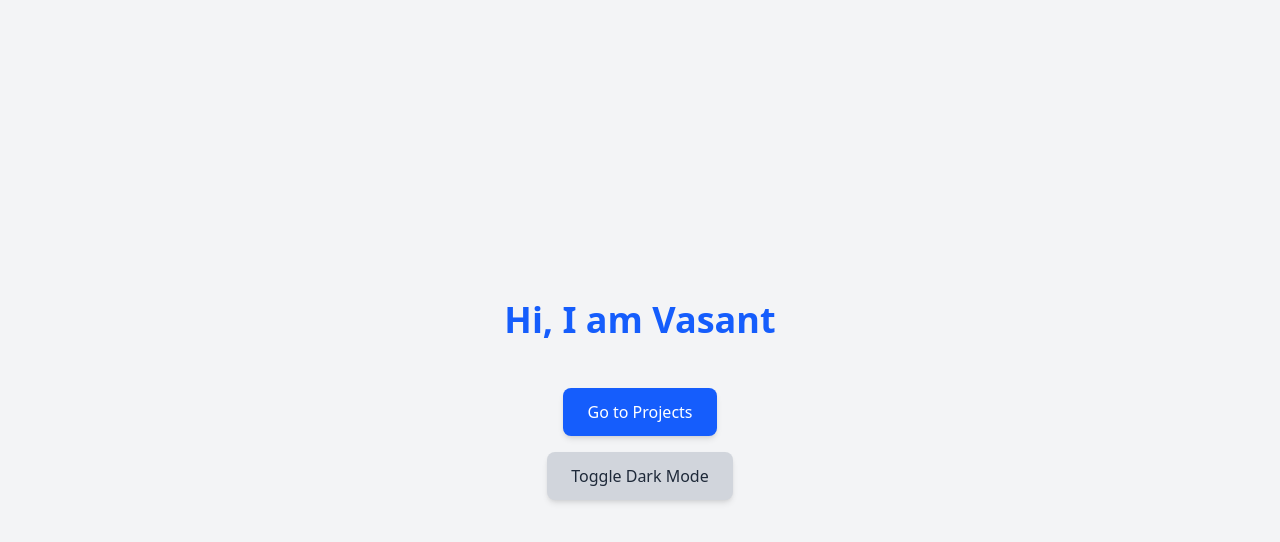
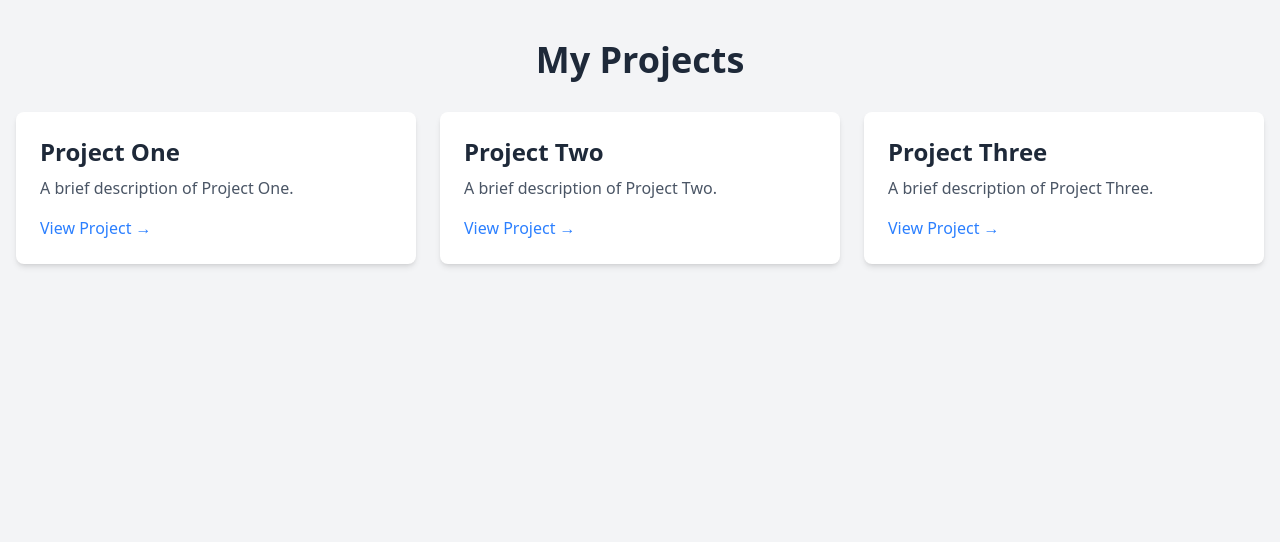
Before and after one commit to Vasant19/myportfolio, a SvelteKit app: page /projects in a window 1280 px wide. Shown: the top 542 px of the page. Built offline with nearby package versions, Linux system fonts and the light colour scheme.

Commit message:
refactor: remove dark mode functionality and update project page layout

```diff
--- a/src/routes/+page.svelte
+++ b/src/routes/+page.svelte
@@ -1,46 +1,9 @@
 <script lang="ts">
-  import { onMount } from 'svelte';
-
-  let darkMode = false;
-
-  onMount(() => {
-    const savedTheme = localStorage.getItem('theme');
-    if (savedTheme === 'dark') {
-      darkMode = true;
-      document.documentElement.classList.add('dark');
-    }
-  });
-
-  function toggleDarkMode() {
-    darkMode = !darkMode;
-    if (darkMode) {
-      document.documentElement.classList.add('dark');
-      localStorage.setItem('theme', 'dark');
-    } else {
-      document.documentElement.classList.remove('dark');
-      localStorage.setItem('theme', 'light');
-    }
-  }
 </script>
 
-<main class="flex flex-col items-center justify-center h-screen bg-gray-100 dark:bg-gray-900 transition-colors">
-  <h1 class="text-4xl font-bold text-center text-blue-600 dark:text-blue-400">Hi, I am Vasant</h1>
-  <button
-    class="mt-6 px-4 py-2 bg-blue-600 text-white rounded hover:bg-blue-700 dark:bg-blue-400 dark:hover:bg-blue-500 transition-colors"
-    on:click={() => (window.location.href = '/projects')}
-  >
-    Go to Projects
-  </button>
-  <button
-    class="mt-4 px-4 py-2 bg-gray-300 text-gray-800 rounded hover:bg-gray-400 dark:bg-gray-700 dark:text-gray-200 dark:hover:bg-gray-600 transition-colors"
-    on:click={toggleDarkMode}
-  >
-    Toggle {darkMode ? 'Light' : 'Dark'} Mode
-  </button>
+<main class="flex flex-col items-center justify-center h-screen bg-gray-100">
+  <h1 class="text-4xl font-bold text-center text-blue-600">Welcome to My Portfolio</h1>
+  <p class="mt-4 text-lg text-center text-gray-700">This is a simple home page to showcase my work.</p>
+
+
 </main>
-
-<style>
-  :global(html) {
-    transition: background-color 0.3s, color 0.3s;
-  }
-</style>
--- a/src/routes/projects/+page.svelte
+++ b/src/routes/projects/+page.svelte
@@ -1,67 +1,29 @@
-<script lang="ts">
-    import { onMount } from 'svelte';
+<script>
+  export let projects = [
+    { title: "Project One", description: "A brief description of Project One.", link: "#" },
+    { title: "Project Two", description: "A brief description of Project Two.", link: "#" },
+    { title: "Project Three", description: "A brief description of Project Three.", link: "#" },
+  ];
+</script>
 
-    let darkMode = false;
-
-    onMount(() => {
-      const savedTheme = localStorage.getItem('theme');
-      if (savedTheme === 'dark') {
-        darkMode = true;
-        document.documentElement.classList.add('dark');
-      }
-    });
-
-    function toggleDarkMode() {
-      darkMode = !darkMode;
-      if (darkMode) {
-        document.documentElement.classList.add('dark');
-        localStorage.setItem('theme', 'dark');
-      } else {
-        document.documentElement.classList.remove('dark');
-        localStorage.setItem('theme', 'light');
-      }
-    }
-  </script>
-
-  <main class="flex flex-col items-center justify-center h-screen bg-gray-100 dark:bg-gray-900 transition-all ease-in-out duration-500 opacity-0 animate-fadeIn">
-    <h1 class="text-4xl font-bold text-center text-blue-600 dark:text-blue-400 mb-6 transform transition-transform duration-500 hover:scale-105">
-      Hi, I am Vasant
-    </h1>
-    <button
-      class="mt-6 px-6 py-3 bg-blue-600 text-white rounded-lg shadow-md hover:shadow-xl hover:bg-blue-700 dark:bg-blue-400 dark:hover:bg-blue-500 transition-all transform duration-300 ease-in-out hover:scale-105"
-      on:click={() => (window.location.href = '/projects')}
-    >
-      Go to Projects
-    </button>
-    <button
-      class="mt-4 px-6 py-3 bg-gray-300 text-gray-800 rounded-lg shadow-md hover:shadow-xl dark:bg-gray-700 dark:text-gray-200 dark:hover:bg-gray-600 transition-all transform duration-300 ease-in-out hover:scale-105"
-      on:click={toggleDarkMode}
-    >
-      Toggle {darkMode ? 'Light' : 'Dark'} Mode
-    </button>
-  </main>
-
-  <style>
-    :global(html) {
-      transition: background-color 0.3s, color 0.3s;
-    }
-
-    /* Fade In Animation for the entire page */
-    @keyframes fadeIn {
-      0% {
-        opacity: 0;
-      }
-      100% {
-        opacity: 1;
-      }
-    }
-
-    .animate-fadeIn {
-      animation: fadeIn 1s ease-in-out forwards;
-    }
-
-    /* Optional: Smooth shadow animation for buttons */
-    .btn {
-      transition: box-shadow 0.3s ease;
-    }
-  </style>
+<section class="min-h-screen bg-gray-100 py-10">
+  <div class="container mx-auto px-4">
+    <h1 class="text-4xl font-bold text-center text-gray-800 mb-8">My Projects</h1>
+    <div class="grid grid-cols-1 md:grid-cols-2 lg:grid-cols-3 gap-6">
+      {#each projects as project}
+        <div class="bg-white shadow-md rounded-lg p-6 hover:shadow-lg transition-shadow">
+          <h2 class="text-2xl font-semibold text-gray-800 mb-2">{project.title}</h2>
+          <p class="text-gray-600 mb-4">{project.description}</p>
+          <a
+            href={project.link}
+            class="text-blue-500 hover:text-blue-700 font-medium"
+            target="_blank"
+            rel="noopener noreferrer"
+          >
+            View Project →
+          </a>
+        </div>
+      {/each}
+    </div>
+  </div>
+</section>
--- a/svelte.config.js
+++ b/svelte.config.js
@@ -1,6 +1,5 @@
 import adapter from '@sveltejs/adapter-static';
 import { vitePreprocess } from '@sveltejs/vite-plugin-svelte';
-const dev = process.env.NODE_ENV === 'development';
 
 /** @type {import('@sveltejs/kit').Config} */
 const config = {
@@ -14,7 +13,7 @@ const config = {
 			strict: true
 		}),
 		paths: {
-			base: dev ? '' : '/myportfolio'
+			base: process.argv.includes('dev') ? '' : process.env.BASE_PATH
 		},
 	}
 };
```
